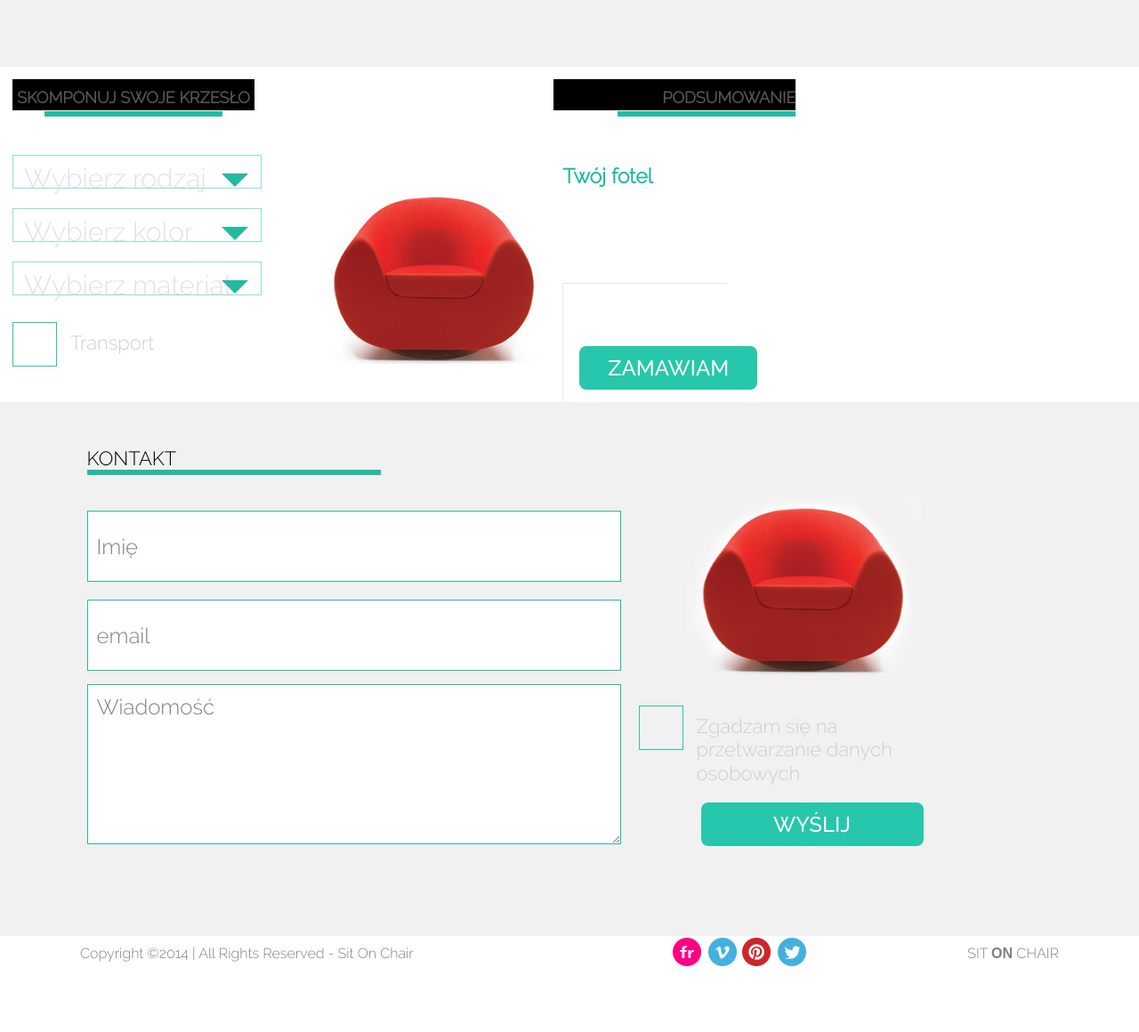
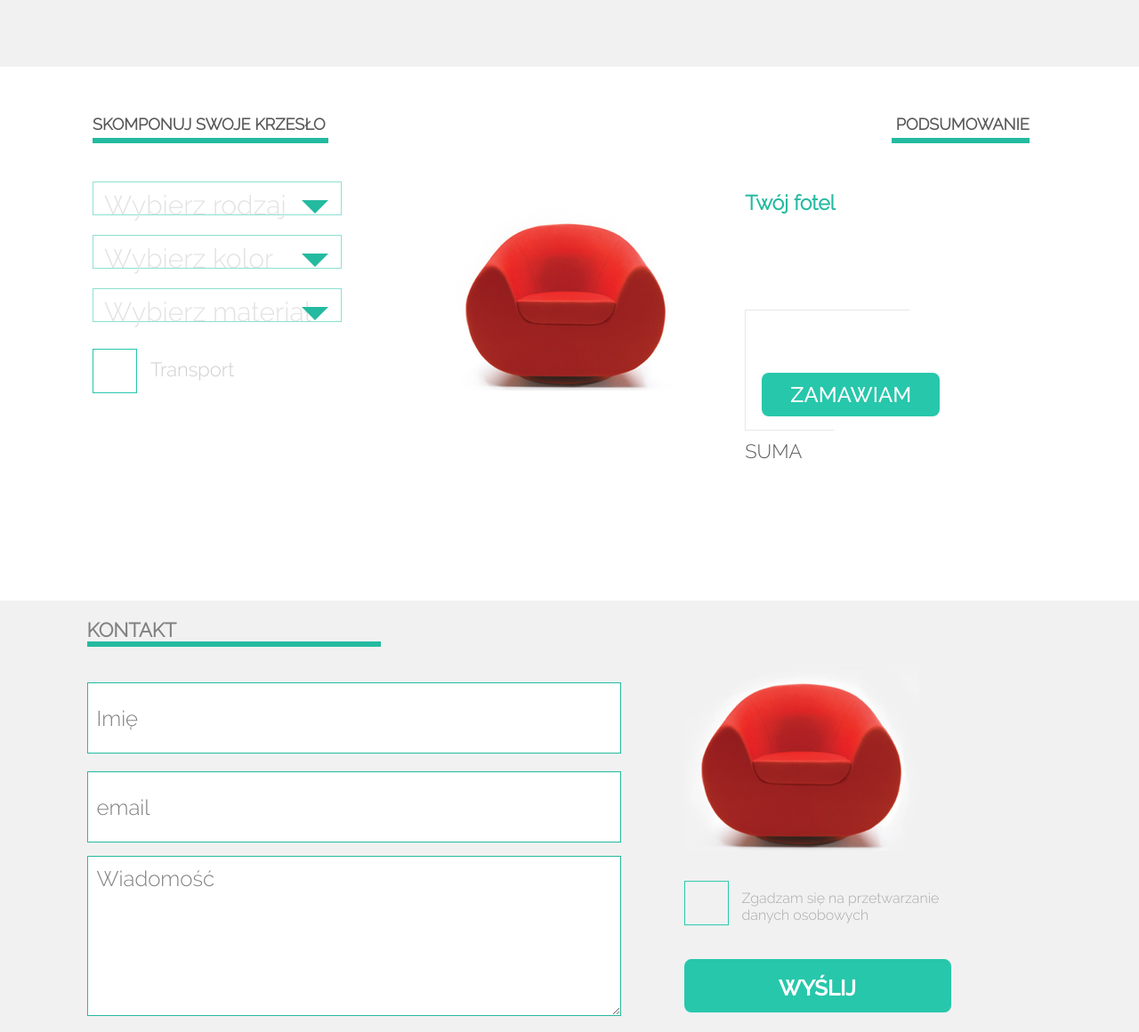
Before and after one commit to echobanda/Warsztat01, a plain HTML site: page index.html in a window 1280 px wide. Shown: the part 1560-2720 px from the top of the page at 89% size. Before the commit the page ends 2656 px from the top, so only its background shows below. Drawn offline with Linux system fonts and the light colour scheme.

Commit message:
kalkulator

```diff
--- a/css/style.css
+++ b/css/style.css
@@ -144,7 +144,6 @@ header {
   overflow: hidden;
   margin-right: 20px;
   font-size: 15px;
-
 }
 
 .header-menu a {
@@ -177,7 +176,7 @@ header {
   display: none;
   position: absolute;
   background-color: black;
-    box-shadow: 0px 8px 16px 0px rgba(0,0,0,0.2);
+  box-shadow: 0px 8px 16px 0px rgba(0, 0, 0, 0.2);
   z-index: 1;
   color: white;
 }
@@ -221,42 +220,28 @@ header {
   position: relative;
 }
 
-/*#chair {
-  background-image: url("../images/black_chair.png");
-  background-repeat: no-repeat;
-  background-position: center;
-  background-size: 100% 100%;
-  width: 45%;
-  height: 100%;
-  float: left;
-  padding-top: 400px;
-  padding-left: 150px;
-  z-index: 1;
-}*/
-
 .chair {
   width: 90%;
   height: 100%;
-  /*float: left;*/
   padding-top: 0px;
   padding-left: 0px;
   z-index: 1;
 }
 
-.chair ul{
+.chair ul {
   list-style: none;
 }
 
-.chair li{
+.chair li {
   display: none;
 }
 
-.chair .visible{
+.chair .visible {
   display: inline-block;
 }
 
-.slider_img{
-float:left;
+.slider_img {
+  float: left;
 }
 
 .black_chair {
@@ -265,15 +250,14 @@ float:left;
   float: left;
   z-index: 2;
   display: inline;
-  transform:translate(50px,-30px);
-
+  transform: translate(50px, -30px);
 }
 
 .text_black_chair {
   width: 40%;
   margin: 0 auto;
   float: right;
-  transform:translate(-80px,30px);
+  transform: translate(-80px, 30px);
   text-align: normal;
   vertical-align: middle;
   z-index: 2;
@@ -291,54 +275,47 @@ float:left;
 .text_black_chair p:last-of-type {
   padding-top: 10px;
 }
+
+
 }
-
 .orange_chair {
   width: 100%;
   margin: 0 auto;
   float: left;
   z-index: 2;
   display: inline;
-  transform:translate(50px,-30px);
-
+  transform: translate(50px, -30px);
 }
-
 .text_orange_chair {
   width: 40%;
   margin: 0 auto;
   float: right;
-  transform:translate(-80px,30px);
+  transform: translate(-80px, 30px);
   text-align: normal;
   vertical-align: middle;
   z-index: 2;
   display: inline;
 }
-
 .text_orange_chair h1 {
   font-size: 30px;
 }
-
 .text_orange_chair p:nth-of-type(2) {
   padding-top: 20px;
 }
-
 .text_orange_chair p:last-of-type {
   padding-top: 10px;
 }
-
 #buttonPrev {
   font-size: 80px;
   color: #24ba9f;
   width: 5%;
   float: left;
-  transform:translate(0px,150px);
+  transform: translate(0px, 150px);
   border: none;
   outline: none;
   background-color: inherit;
   z-index: 5;
-
 }
-
 #buttonNext {
   font-size: 80px;
   color: #24ba9f;
@@ -349,19 +326,17 @@ float:left;
   border: none;
   outline: none;
   background-color: inherit;
-  transform:translate(420px,-220px);
+  transform: translate(420px, -220px);
   z-index: 5;
-
 }
-
 .slider .green_button {
   background-color: #27c7ab;
   color: white;
-  text-align:center;
+  text-align: center;
   text-transform: uppercase;
-  width: 200px;
+  width: 250px;
   padding: 10px 30px;
-  font-size: 16px;
+  font-size: 22px;
   display: inline-block;
   font-family: 'ralewaymedium', Arial, Tahoma, sans-serif;
   margin-top: 20px;
@@ -370,16 +345,13 @@ float:left;
   text-decoration: none;
 }
 
-
 /*styles for products*/
-
 .products {
   background-color: white;
   height: 350px;
   padding-top: 15px;
   width: 100%;
 }
-
 .content-box-a {
   background-image: url("../images/box1_img.jpg");
   background-repeat: no-repeat;
@@ -390,7 +362,6 @@ float:left;
   display: inline-block;
   margin-right: 10px;
 }
-
 .content-box-b {
   background-image: url("../images/box2_img.jpg");
   background-repeat: no-repeat;
@@ -401,7 +372,6 @@ float:left;
   display: inline-block;
   margin-right: 10px;
 }
-
 .content-box-c {
   background-color: white;
   height: 260px;
@@ -415,7 +385,6 @@ float:left;
   position: absolute;
   margin-right: 10px;
 }
-
 .content-box-c p:first-of-type {
   padding-top: 20px;
   position: absolute;
@@ -428,17 +397,14 @@ float:left;
   display: table-cell;
   z-index: 3;
 }
-
 .content-box-c p:nth-of-type(2) {
   padding-top: 60px;
   position: absolute;
 }
-
 .content-box-c p:last-of-type {
   padding-top: 160px;
   position: absolute;
 }
-
 #opacity_1 {
   padding-top: 10px;
   padding-bottom: 10px;
@@ -461,7 +427,6 @@ float:left;
   z-index: 2;
   margin-top: 160px;
 }
-
 #baner {
   padding-left: 5px;
   position: absolute;
@@ -472,9 +437,7 @@ float:left;
   z-index: 3;
 }
 
-
 /*styles for prices*/
-
 .prices {
   width: 100%;
   background-color: #f1f1f1;
@@ -482,7 +445,6 @@ float:left;
   padding-left: 15px;
   color: grey;
 }
-
 #prices_logo {
   padding-top: 20px;
   padding-left: 0px;
@@ -490,25 +452,57 @@ float:left;
   margin-bottom: 60px;
   font-size: 22px;
   border-bottom: 6px solid #24ba9f;
+  font-weight: bold;
 }
-
 .prices_left {
   height: 550px;
   width: 330px;
   border: 2px solid lightgrey;
   margin-top: 35px;
-  background-color: #FBFBFB;
+  background-color: #fbfbfb;
   position: relative;
   text-align: center;
   float: left;
   margin-right: 35px;
 }
-
 .prices_left h3 {
   font-size: 25px;
   font-weight: bold;
   padding-top: 40px;
   color: #24ba9f;
+}
+.price-button {
+  position: absolute;
+  bottom: 0;
+  left: 50%;
+  transform: translateX(-50%);
+  margin-bottom: 20px;
+  background-color: #24ba9f;
+  color: white;
+  padding: 6px 25px;
+  border-radius: 10px;
+  cursor: pointer;
+}
+.circle {
+  width: 60px;
+  height: 60px;
+  border: 2px solid lightgrey;
+  border-radius: 50%;
+  position: absolute;
+  top: 0;
+  left: 50%;
+  transform: translate(-50%, -50%);
+  background-color: white;
+}
+.small-circle {
+  position: relative;
+  width: 30px;
+  height: 30px;
+  border-radius: 50%;
+  top: 50%;
+  left: 50%;
+  transform: translate(-50%, -50%);
+  background-color: darkgrey;
 }
 
 .prices_center {
@@ -522,51 +516,43 @@ float:left;
   float: left;
   margin-right: 35px;
 }
-
 .prices_center h3 {
   font-size: 25px;
   font-weight: bold;
   padding-top: 40px;
   color: white;
 }
-
 .prices_center .content:nth-child(2n+2) {
   background-color: #eeeeee;
   ;
 }
-
 .prices_center .price-button {
   background-color: white;
   color: #24ba9f;
 }
-
 .prices_center .content:first-child {
   background-color: white;
 }
-
 .prices_center .content:last-child {
   background-color: white;
 }
-
 .prices_right {
   height: 550px;
   width: 330px;
   border: 2px solid lightgrey;
   margin-top: 35px;
-  background-color: #FBFBFB;
+  background-color: #fbfbfb;
   position: relative;
   text-align: center;
   float: left;
   margin-right: 35px;
 }
-
 .prices_right h3 {
   font-size: 25px;
   font-weight: bold;
   padding-top: 40px;
   color: #24ba9f;
 }
-
 .price {
   width: 130px;
   height: 130px;
@@ -577,87 +563,41 @@ float:left;
   color: lightgrey;
   border: 2px solid lightgrey;
 }
-
 .prices_center .price {
   border: 2px solid #24ba9f;
 }
-
 .price h4 {
   font-size: 40px;
   font-weight: bold;
 }
-
 .price sup {
   font-size: 15px;
 }
-
 .price p {
   font-weight: bold;
 }
-
 .content_prices {
   font-size: 20px;
   padding: 10px 0;
   background-color: lightgrey;
 }
-
 .content_prices:nth-child(2n+2) {
   background-color: #eeeeee;
   ;
 }
 
-.price-button {
-  position: absolute;
-  bottom: 0;
-  left: 50%;
-  transform: translateX(-50%);
-  margin-bottom: 20px;
-  background-color: #24ba9f;
-  color: white;
-  padding: 6px 25px;
-  border-radius: 10px;
-  cursor: pointer;
-}
-
-.circle {
-  width: 60px;
-  height: 60px;
-  border: 2px solid lightgrey;
-  border-radius: 50%;
-  position: absolute;
-  top: 0;
-  left: 50%;
-  transform: translate(-50%, -50%);
-  background-color: white;
-}
-
-.small-circle {
-  position: relative;
-  width: 30px;
-  height: 30px;
-  border-radius: 50%;
-  top: 50%;
-  left: 50%;
-  transform: translate(-50%, -50%);
-  background-color: darkgrey;
-}
-
 .prices_center .small-circle {
   background-color: white;
 }
-
 .prices_center .circle {
   background-color: #24ba9f;
   border: #24ba9f;
 }
 
 
-}
+
 /*styles for calculate*/
-
-
 .application {
-  background-color: #f9f9f9;
   padding:30px 0;
   width: 100%;
   height: 600px;
@@ -666,20 +606,36 @@ float:left;
   color: #575757;
   font-size: 18px;
 }
+.application header.align_right {
+  text-align: right;
+  background-color: white;
 
-.application header.align_right{
-  text-align: right;
+}
+.application header.align_left {
+  text-align: left;
+  background-color: white;
 }
 
-
+.align_left .green_bell{
+    background-color: #24baa0;
+    width: 265px;
+    height: 6px;
+    display: inline-block;
+    margin: 5px 0 5px 0;
+  }
+  .align_right .green_bell{
+      background-color: #24baa0;
+      width: 155px;
+      height: 6px;
+      display: inline-block;
+      margin: 5px 0 5px 0;
+    }
 .inline {
   display:inline-block;
-  width:300px;
+  width:32.5%;
   padding:14px;
   vertical-align: top;
 }
-
-
 .form {
   margin-top:50px;
 }
@@ -692,14 +648,11 @@ float:left;
   padding: 8px 12px;
   position: relative;
 }
-
 .list_label {
   font-size: 30px;
   color: #e2e2e2;
   font-family: 'ralewaylight', Arial, Tahoma, sans-serif;
 }
-
-
 .checkbox {
   position: relative;
   padding: 30px 30px 30px 0;
@@ -712,7 +665,6 @@ float:left;
   width: 48px;
   cursor: pointer;
 }
-
 .checkbox label {
   display: block;
   padding-left: 65px;
@@ -723,7 +675,6 @@ float:left;
   padding-top: 10px;
   cursor: pointer;
 }
-
 .checkbox label::before, .checkbox label::after {
   border: 1px solid #27c7ab;
   content: "";
@@ -739,17 +690,13 @@ float:left;
   border: 0;
   display: none;
 }
-
-.checkbox input:checked + label::after {
+.checkbox input:checked+label::after {
   display: block;
 }
-
-
 .active {
   background: url('../images/form_ok.jpg');
   width: 48px;
   height: 40px;
-
 }
 .inline_text {
   display: inline-block;
@@ -759,29 +706,24 @@ float:left;
   margin-left: 15px;
   color: #aeaeae;
 }
-.image_part img{
+.image_part img {
   margin-top: 110px;
   margin-left: 38px;
 }
-
-
-.application .green_bell {
+/*.application .green_bell {
   background-color: #24baa0;
   width: 200px;
   height: 6px;
   display: inline-block;
   margin: 5px 0 5px 0;
-}
-
+}*/
 .summary_panel {
   background-color: white;
-  width:100%;
+  width:35%;
   height:195px;
   padding:10px;
   margin-top: 50px;
-
 }
-
 .application .green_button {
   background-color: #27c7ab;
   color: white;
@@ -805,7 +747,6 @@ float:left;
   border-bottom:1px solid #e7e7e7;
   height: 135px;
 }
-
 .panel_right {
   display: inline-block;
   width: 100px;
@@ -816,33 +757,29 @@ float:left;
   border-bottom:1px solid #e7e7e7;
   height: 135px;
 }
-
-.panel_left h4 , .panel_right h4{
+.panel_left h4, .panel_right h4 {
   color: #24baa0;
   font-size: 23px;
 }
-
-.panel_left span{
+.panel_left span {
   margin-top:10px;
   font-size: 22px;
   color: #5b5a5a;
   display: block;
 }
-
 .panel_right span {
   display: block;
   font-size: 22px;
   color: #24baa0;
   margin-top:10px;
 }
-.sum_label{
+.sum_label {
   display: inline-block;
   width: 185px;
   margin-top: 10px;
   font-size: 22px;
   color: #5b5a5a;
 }
-
 .sum {
   display: inline-block;
   width: 100px;
@@ -851,7 +788,6 @@ float:left;
   font-size: 22px;
   color: #24baa0;
 }
-
 .list_arrow {
   width: 0;
   height: 0;
@@ -864,7 +800,6 @@ float:left;
   top: 20px;
   cursor: pointer;
 }
-
 .list_panel {
   background-color: white;
   border: 1px solid #ccc;
@@ -884,7 +819,6 @@ float:left;
   cursor: pointer;
   color: #585858;
 }
-
 .title {
   height: 30px;
 }
@@ -896,7 +830,15 @@ float:left;
   padding-left: 15px;
   display: inline-block;
   background-color: #f1f1f1;
-
+  color: grey;
+}
+#contact_logo {
+  padding-top: 20px;
+  padding-left: 0px;
+  width: 330px;
+  font-weight: bold;
+  font-size: 22px;
+  border-bottom: 6px solid #24ba9f;
 }
 .contact p:first-of-type {
   padding-top: 50px;
@@ -946,41 +888,40 @@ input, textarea {
 #contact_right {
   float: right;
   width: 30%;
-  margin-right: 150px;
-  margin-top: 15px;
+  transform: translate(-30%, 5%);
 }
-
-#img1 {
-  transform:translate(20%);
-}
-
 #contact {
   font-family: "ralewaylight", Arial, sans-serif;
   font-size: 12px;
   color: grey;
-
 }
-#aprove{
+#aprove {
   color: grey;
   font-size: 10px;
+  transform: translate(-30%, 5%);
+  float: left;
 }
-
+.checkbox .checkbox_aprove {
+  font-size: 16px;
+  font-family: "ralewaylight", Arial, sans-serif;
+  color: darkgrey;
+}
 .contact .green_button {
   background-color: #27c7ab;
   color: white;
   text-align:center;
   text-transform: uppercase;
-  width: 250px;
-  padding: 10px 30px;
+  width: 300px;
+  height: 60px;
+  padding: 18px 50px;
   font-size: 24px;
+  font-weight: bold;
   display: inline-block;
   font-family: 'ralewaymedium', Arial, Tahoma, sans-serif;
-  transform:translate(70px,-10px);
+  transform:translate(0px, 10px);
   border-radius: 8px;
   text-decoration: none;
 }
-
-
 
 /*styles for footer*/
 footer {
--- a/index.html
+++ b/index.html
@@ -86,6 +86,7 @@
     </div>
   </section>
   <div class="clear-fix"></div>
+
   <section class="prices">
     <div class="main-width">
       <div>
@@ -150,11 +151,10 @@
     </div>
   </section>
   <div class="clear-fix"></div>
-  <section class="application">
-
-    <div class="main_width">
+  <div class="main-width">
+    <section class="application">
       <div class="choice_part inline">
-        <header>
+        <header class="align_left">
           <h3>SKOMPONUJ SWOJE KRZESŁO</h3>
           <span class="green_bell"></span>
         </header>
@@ -222,14 +222,16 @@
         </div>
         <a href="" class="green_button">Zamawiam</a>
       </div>
-    </div>
-  </section>
+    </section>
+
+
+</div>
 
   <div class="clear-fix"></div>
   <section class="contact">
     <div class="main-width">
       <div>
-        <p><span>KONTAKT</span></p>
+        <p id="contact_logo"><span>KONTAKT</span></p>
       </div>
       <div id="contact_form">
         <form class="contact_form" action="index.html" method="post">
@@ -247,11 +249,12 @@
 
       <div id="contact_right">
         <img id="img1" src="./images/red_chair.png" alt="red chair" title="red chair"></img>
-        <div class="clear-fix"></div>
         <div>
+          <div class="clear-fix"></div>
+
           <div class="checkbox check-box">
             <input type="checkbox" id="aprove" data-transport-price="200">
-            <label for="aprove">Zgadzam się na przetwarzanie danych osobowych</label>
+            <label for="aprove" class="checkbox_aprove">Zgadzam się na przetwarzanie danych osobowych</label>
           </div>
           <a href="" class="green_button">WYŚLIJ</a>
         </div>
```
Also changed, not shown: 1 other file. Lines whose indentation alone changed are shown as unchanged.
